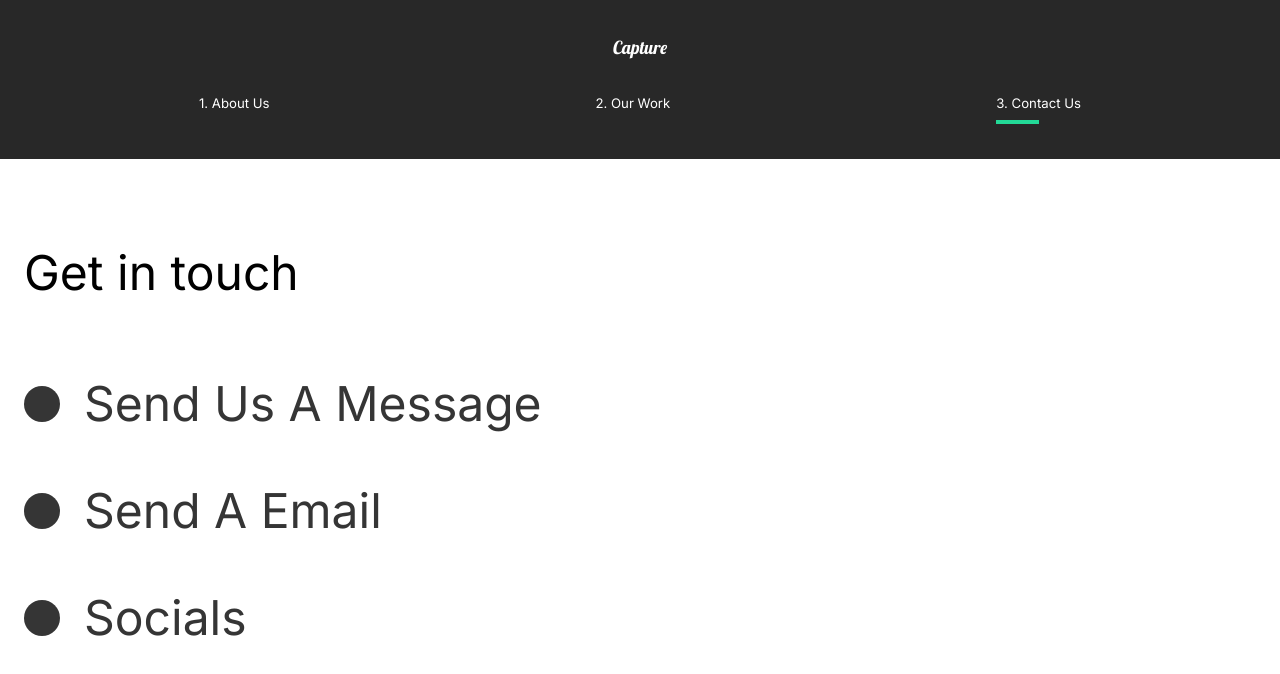
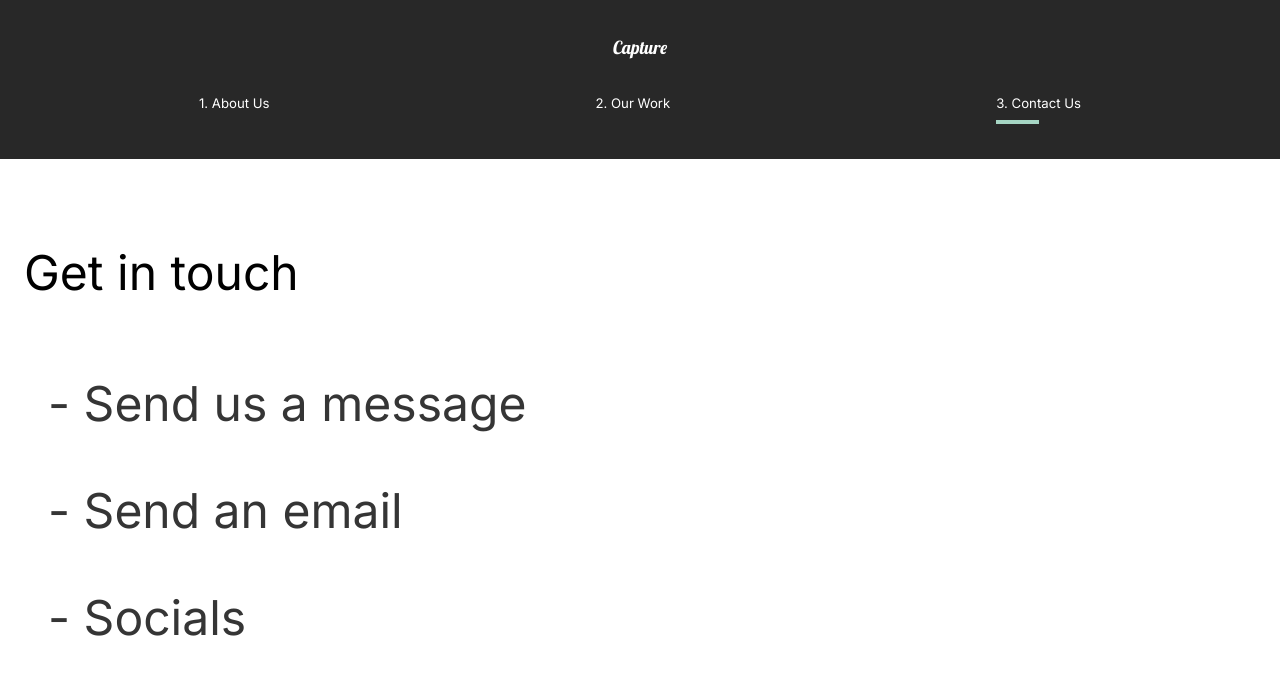
Before and after one commit to Michael-Melis/capture-build-michael, a React (Create React App) app: page /contact in a window 1280 px wide. Shown: the top 674 px of the page. Built offline with nearby package versions, Linux system fonts and the light colour scheme.

Commit message:
typology Capture

```diff
--- a/src/components/FaqSection.js
+++ b/src/components/FaqSection.js
@@ -15,7 +15,7 @@ const FaqSection = () => {
         Any Questions <span>FAQ</span>
       </h2>
       <AnimateSharedLayout>
-        <Toggle title="How Do I Start">
+        <Toggle title="How do I start?">
           <div className="question">
             <p>Lorem ipsum dolor sit amet.</p>
             <p>
@@ -24,7 +24,7 @@ const FaqSection = () => {
             </p>
           </div>
         </Toggle>
-        <Toggle title="Dayly schedulle">
+        <Toggle title="Daily schedule">
           <div className="question">
             <p>Lorem ipsum dolor sit amet.</p>
             <p>
@@ -33,7 +33,7 @@ const FaqSection = () => {
             </p>
           </div>
         </Toggle>
-        <Toggle title="Different payment metods">
+        <Toggle title="Different payment methods">
           <div className="question">
             <p>Lorem ipsum dolor sit amet.</p>
             <p>
--- a/src/components/Nav.js
+++ b/src/components/Nav.js
@@ -90,7 +90,7 @@ const StyledNav = styled.nav`
 
 const Line = styled(motion.div)`
   height: 0.3rem;
-  background: #23d997;
+  background: #a6d6c4;
   width: 0;
   position: absolute;
   bottom: -80%;
--- a/src/pages/ContactUs.js
+++ b/src/pages/ContactUs.js
@@ -23,20 +23,17 @@ const ContactUs = () => {
       <div>
         <Hide>
           <Social variants={titleAnim}>
-            <Circle />
-            <h2>Send Us A Message</h2>
+            <h2>- Send us a message</h2>
           </Social>
         </Hide>
         <Hide>
           <Social variants={titleAnim}>
-            <Circle />
-            <h2>Send A Email </h2>
+            <h2>- Send an email </h2>
           </Social>
         </Hide>
         <Hide>
           <Social variants={titleAnim}>
-            <Circle />
-            <h2>Socials</h2>
+            <h2>- Socials</h2>
           </Social>
         </Hide>
       </div>
--- a/src/pages/OurWork.js
+++ b/src/pages/OurWork.js
@@ -50,7 +50,7 @@ const OurWork = () => {
         animate={controls2}
         initial="hidden"
       >
-        <h2>goodtimes</h2>
+        <h2>Goodtimes</h2>
         <motion.div variants={lineAnim} className="line"></motion.div>
         <Link to="/work/good-times">
           <img src={goodtimes} alt="good times couple" />
```
